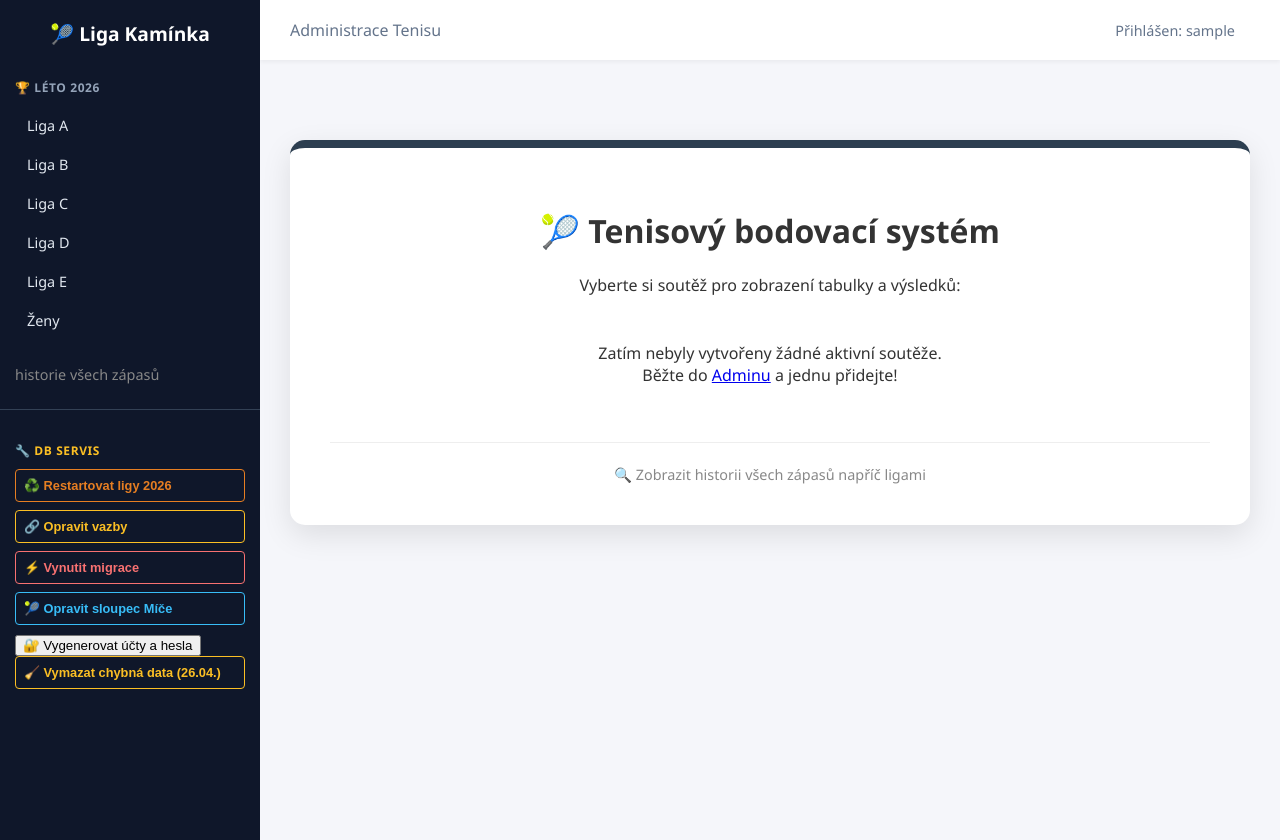
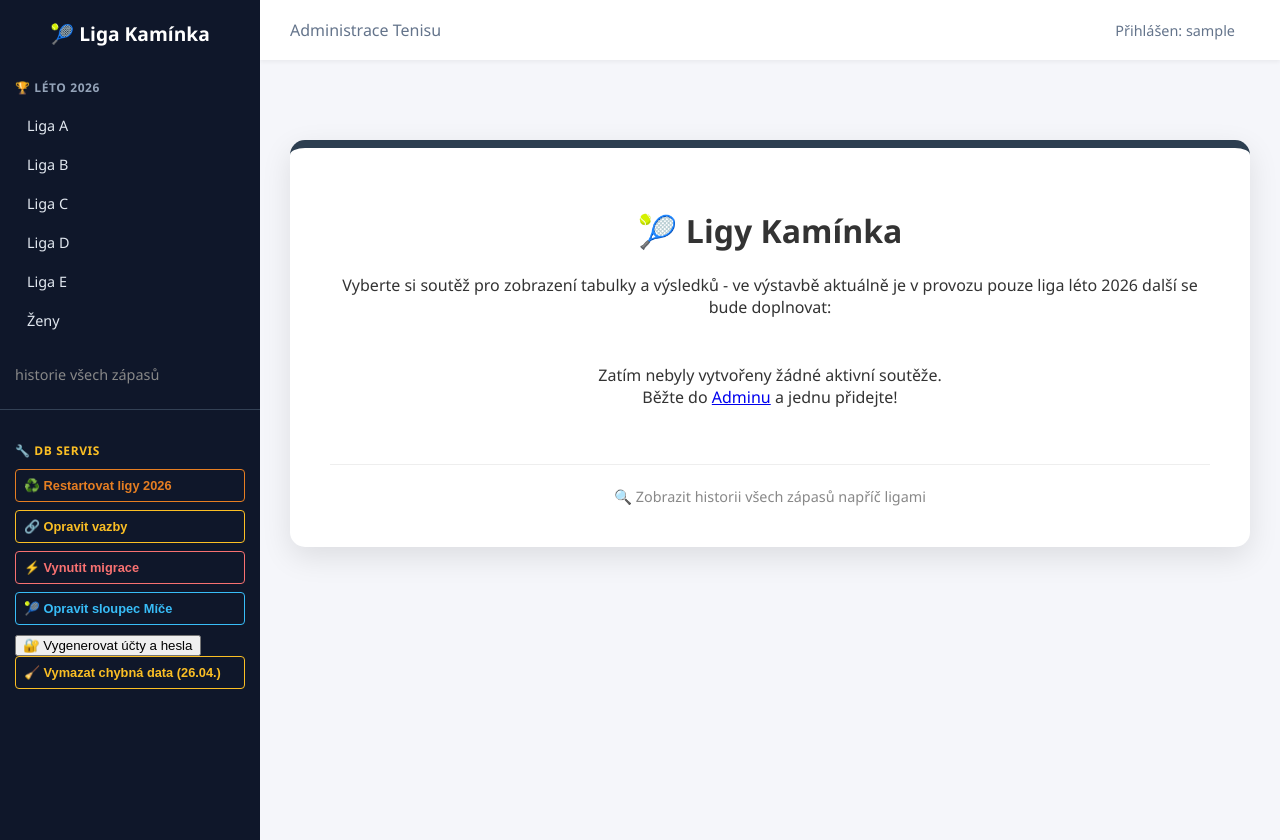
Before and after one commit to JiriCharousek/djangosport, a Django app: page /tenis/ in a window 1280 px wide. Run offline with Django 5.2, Linux system fonts and the light colour scheme; the visitor is signed in with stand-in values (Sample User, id 1); data that the repository does not hold is empty; parts of the project's set-up code (start-up, migrations or seed data) failed here and were passed over.

Commit message:
oprava textu index

```diff
--- a/tenis_app/templates/tenis_app/index.html
+++ b/tenis_app/templates/tenis_app/index.html
@@ -49,8 +49,8 @@
 </style>
 
 <div class="welcome-card">
-    <h1>🎾 Tenisový bodovací systém</h1>
-    <p>Vyberte si soutěž pro zobrazení tabulky a výsledků:</p>
+    <h1>🎾 Ligy Kamínka </h1>
+    <p>Vyberte si soutěž pro zobrazení tabulky a výsledků - ve výstavbě aktuálně je v provozu pouze liga léto 2026  další se bude doplnovat:</p>
 
     <div class="league-grid">
         {% for s in souteze %}
```
